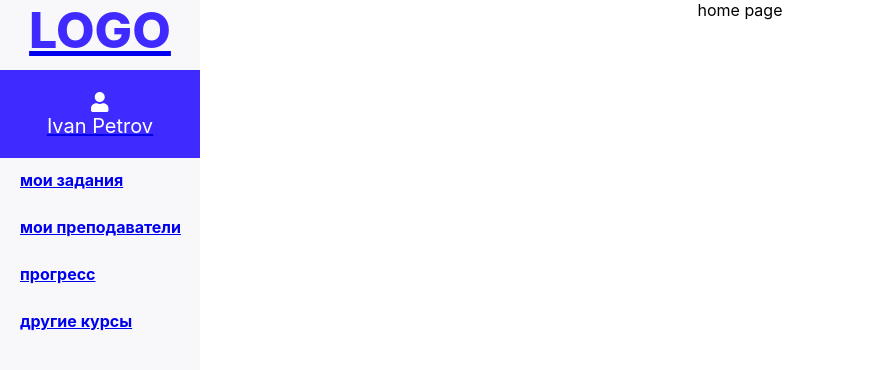
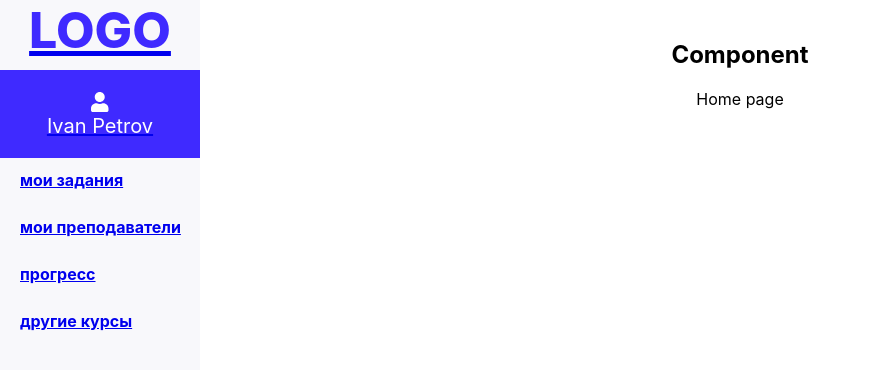
Before and after one commit to Prokshin/EduProjectStudent, a React (Create React App) app: page / in a window 1280 px wide. Shown: the top 370 px of the page, without its empty margins (0-871 px from the left). Built offline with nearby package versions, Linux system fonts and the light colour scheme.

Commit message:
Fix overlay bug and add temp home page component

```diff
--- a/src/App.js
+++ b/src/App.js
@@ -38,7 +38,7 @@ export default class App extends Component {
               <Content type="user"></Content>
             </Route>
             <Route path="/">
-              <Content type="home page"></Content>
+              <Content type="home"></Content>
             </Route>
           </Switch>
         </Router>
--- a/src/component/content/content.css
+++ b/src/component/content/content.css
@@ -1,4 +1,6 @@
 .content {
   margin-left: 200px;
   min-height: 100vh;
+  margin-top:0;
+  padding: 20px;
 }
--- a/src/component/content/content.js
+++ b/src/component/content/content.js
@@ -3,6 +3,7 @@ import "./content.css";
 import TasksPage from "../../pages/tasks";
 import UserInfo from '../../pages/user-info'
 import TeacherPage from '../../pages/teachers'
+import HomePage from "../../pages/home";
 
 const Content = props => {
   const id = 1;
@@ -17,6 +18,9 @@ const Content = props => {
     case "teachers":
       element = <TeacherPage types="Страница с тестами и заданиями" />;
       break;
+      case "home":
+        element = <HomePage types="Страница с тестами и заданиями" />;
+        break;
     default:
   element = <div>{props.type}{props.children}</div>;
       break;
--- /dev/null
+++ b/src/pages/home.js
@@ -0,0 +1,9 @@
+import React, { Component } from "react";
+
+
+export default class HomePage extends Component {
+
+    render() {
+        return (<div><h2>Component</h2>Home page </div>)
+      }
+    }
```
